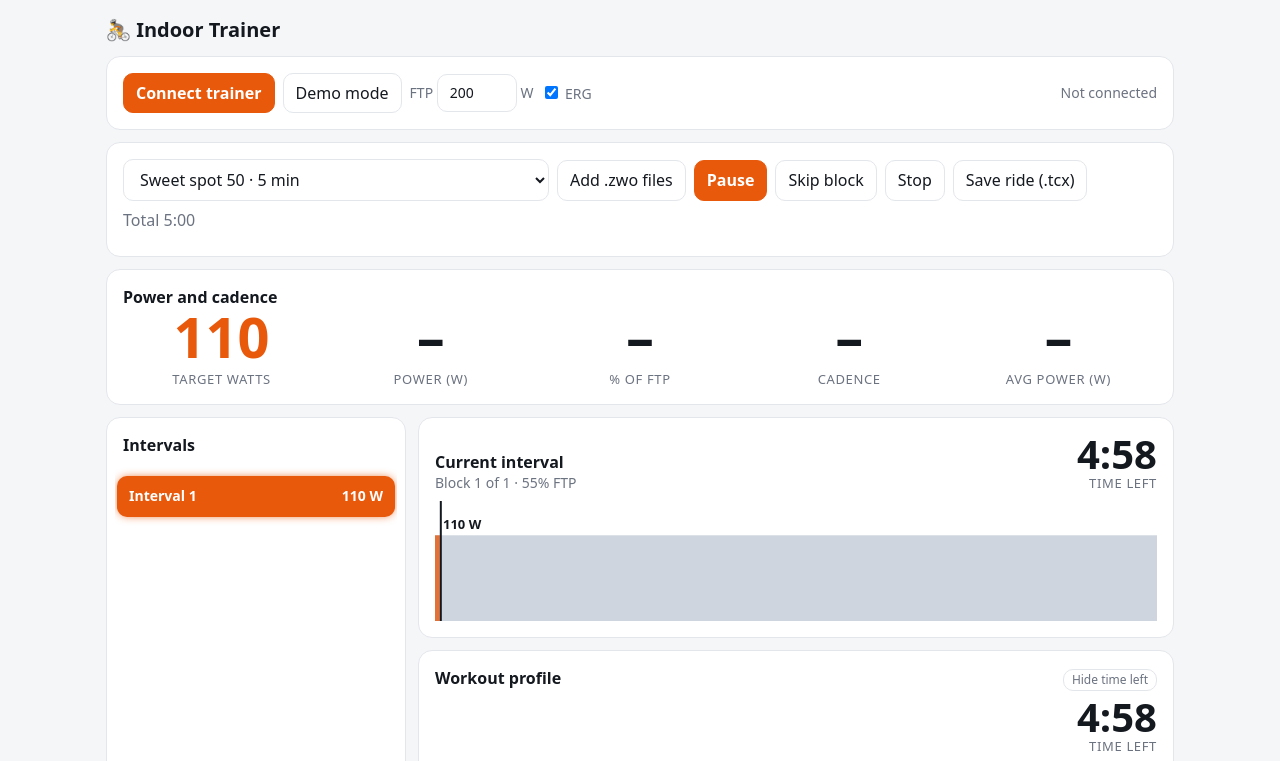
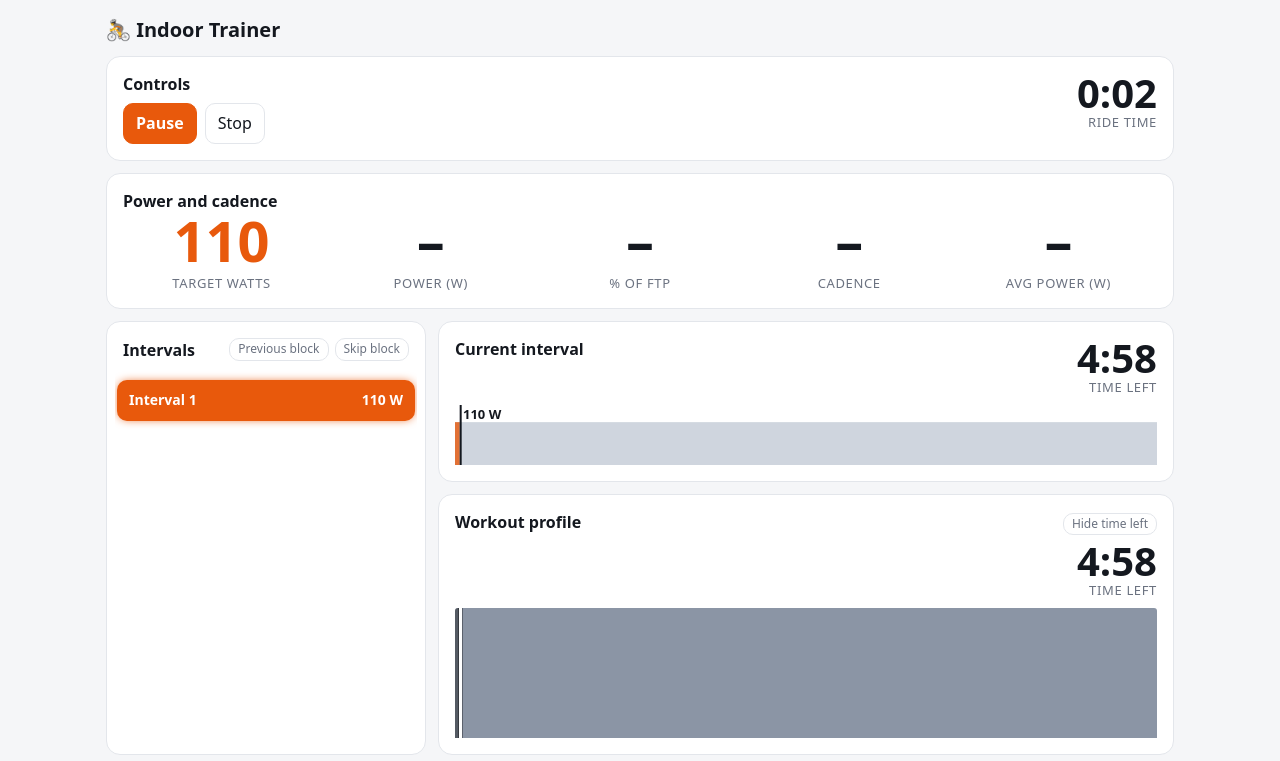
Before and after one commit to zilatel/trainer, a plain HTML site: page index.html in a window 1280 px wide. Both pictures are taken after a click on the button "Start". Shown: the top 761 px of the page. Drawn offline with Linux system fonts and the light colour scheme.

Commit message:
updated lauout and changed controls

```diff
--- a/index.html
+++ b/index.html
@@ -25,9 +25,9 @@ input{width:80px}
 .target .v{color:var(--accent)}
 .tl{display:flex;align-items:flex-end;gap:2px;height:130px;margin-top:8px}
 .tl div{position:relative;background:var(--bar);border-radius:3px 3px 0 0;overflow:hidden;min-width:2px}
-.tl div i{position:absolute;left:0;top:0;bottom:0;background:var(--accent);opacity:.9}
-.tl div.done{background:var(--accent);opacity:.45}
-.tl div b{position:absolute;top:0;bottom:0;width:3px;margin-left:-1px;background:#3b82f6;display:none}
+.tl div i{position:absolute;left:0;top:0;bottom:0;background:rgba(0,0,0,.4)}
+.tl div.done{filter:brightness(.6)}
+.tl div b{position:absolute;top:0;bottom:0;width:3px;margin-left:-1px;background:#fff;box-shadow:0 0 0 1px rgba(0,0,0,.35);display:none}
 .tl div.cur b{display:block}
 .up{list-style:none;margin:8px 0 0;padding:0}
 .up li{display:flex;justify-content:space-between;gap:8px;padding:8px 10px;border-radius:8px;border-bottom:1px solid var(--line);font-variant-numeric:tabular-nums;font-size:14px}
@@ -36,14 +36,14 @@ input{width:80px}
 .up li.now{background:var(--accent);color:#fff;border-color:transparent;font-weight:600;box-shadow:0 0 0 2px var(--accent),0 0 10px var(--accent)}
 .up li.now b,.up li.now .mute{color:#fff}
 .upwrap{position:absolute;left:8px;right:8px;top:44px;bottom:8px;overflow-y:auto;padding:8px 4px 4px}
-.grid{display:grid;grid-template-columns:300px 1fr;gap:12px;align-items:stretch;margin-bottom:12px}
+.grid{display:grid;grid-template-columns:320px 1fr;gap:12px;align-items:stretch;margin-bottom:12px}
 .grid>div>.card:last-child,.grid>.upbox{margin-bottom:0}
 .grid>div{min-width:0}
 .upbox{position:relative;min-height:260px}
 @media (max-width:760px){.grid{grid-template-columns:1fr}.upbox{height:55vh;order:2}}
 .mute{color:var(--mute)}
 .tleft{font-size:40px;font-weight:700;line-height:1;font-variant-numeric:tabular-nums}
-.sm{padding:2px 8px;font-size:12px;margin-left:8px;color:var(--mute)}
+.sm{padding:2px 8px;font-size:12px;margin-left:8px;color:var(--mute);white-space:nowrap}
 .under{color:#e03131}.over{color:#e8a008}.on{color:var(--ok)}
 label{font-size:14px;color:var(--mute)}
 </style>
@@ -51,22 +51,30 @@ label{font-size:14px;color:var(--mute)}
 <body>
 <main>
 <h1>&#128692; Indoor Trainer</h1>
-<div class="card row">
+<div class="card row" id="top1">
   <button class="p" id="conn">Connect trainer</button>
   <button id="demo">Demo mode</button>
   <label>FTP <input id="ftp" type="number" value="200" min="50" max="600"> W</label>
   <label><input type="checkbox" id="erg" checked style="width:auto"> ERG</label>
   <span class="status" id="status">Not connected</span>
 </div>
-<div class="card row">
+<div class="card row" id="top2">
   <select id="wo"></select>
   <button id="add">Add .zwo files</button><input type="file" id="file" accept=".zwo,.xml" multiple hidden>
-  <button class="p" id="go">Start</button>
-  <button id="skip">Skip block</button>
-  <button id="reset">Stop</button>
-  <button id="save" disabled>Save ride (.tcx)</button>
   <span class="mute" id="total"></span>
-  <div class="mute" id="desc" style="font-size:13px;width:100%"></div>
+  <div id="descbox" style="width:100%"><strong>Description</strong>
+    <div class="mute" id="desc" style="font-size:13px"></div></div>
+</div>
+<div class="card">
+  <div class="row" style="justify-content:space-between;align-items:flex-start">
+    <div><strong>Controls</strong>
+      <div class="row" style="margin-top:8px">
+        <button class="p" id="go">Start</button>
+        <button id="reset">Stop</button>
+      </div>
+    </div>
+    <div style="text-align:right"><div class="tleft" id="ride">0:00</div><div class="mute" style="font-size:13px;text-transform:uppercase;letter-spacing:.05em">Ride time</div></div>
+  </div>
 </div>
 <div class="card">
   <strong id="blockname">Power and cadence</strong>
@@ -80,13 +88,13 @@ label{font-size:14px;color:var(--mute)}
 </div>
 <div class="grid">
 <div class="card upbox">
-  <strong>Intervals</strong>
+  <div class="row" style="justify-content:space-between;align-items:center;flex-wrap:nowrap"><strong>Intervals</strong><div class="row" style="gap:6px;flex-wrap:nowrap"><button class="sm" id="prev" style="margin:0">Previous block</button><button class="sm" id="skip" style="margin:0">Skip block</button></div></div>
   <div class="upwrap" id="upwrap"><ul class="up" id="up"></ul></div>
 </div>
 <div>
 <div class="card">
-  <div class="row" style="justify-content:space-between;align-items:flex-end"><div><strong>Current interval</strong><div class="mute" id="ivt" style="font-size:14px"></div></div><div style="text-align:right"><div class="tleft" id="left">&#8211;</div><div class="mute" style="font-size:13px;text-transform:uppercase;letter-spacing:.05em">Time left</div></div></div>
-  <canvas id="ivc" style="width:100%;height:120px;display:block;margin-top:8px"></canvas>
+  <div class="row" style="justify-content:space-between;align-items:flex-start"><div><strong>Current interval</strong><div class="mute" id="ivt" style="font-size:14px"></div></div><div style="text-align:right"><div class="tleft" id="left">&#8211;</div><div class="mute" style="font-size:13px;text-transform:uppercase;letter-spacing:.05em">Time left</div></div></div>
+  <canvas id="ivc" style="width:100%;height:60px;display:block;margin-top:8px"></canvas>
 </div>
 <div class="card">
   <div class="row" style="justify-content:space-between;align-items:flex-start"><strong>Workout profile</strong><div style="text-align:right"><button class="sm" id="tgl" style="margin:0 0 6px">Hide time left</button><div id="ttbox"><div class="tleft" id="tleft">&#8211;</div><div class="mute" style="font-size:13px;text-transform:uppercase;letter-spacing:.05em">Time left</div></div></div></div>
@@ -96,6 +104,13 @@ label{font-size:14px;color:var(--mute)}
 </div>
 <p class="mute" style="font-size:13px">Web Bluetooth needs Chrome, Edge or Opera on desktop or Android (not Safari/iOS) and a trainer that supports FTMS. Without a trainer, use Demo mode.</p>
 </main>
+<div id="dlg" style="display:none;position:fixed;inset:0;background:rgba(0,0,0,.55);z-index:50;align-items:center;justify-content:center;padding:16px">
+  <div class="card" style="max-width:380px;margin:0">
+    <strong>Save your ride?</strong>
+    <p class="mute" style="margin:8px 0 14px">Do you want to save this ride as a .tcx file? You can choose where to save it, then upload it to Strava later.</p>
+    <div class="row" style="justify-content:flex-end"><button id="dcancel">Cancel</button><button id="dno">No, discard</button><button class="p" id="dyes">Yes, save</button></div>
+  </div>
+</div>
 <script>
 const rep=(n,a)=>Array.from({length:n},()=>a).flat();
 const WO={
@@ -176,13 +191,19 @@ $("file").onchange=async e=>{
   if(last){$("wo").value=last;load()}
   if(bad.length)$("total").textContent="Could not read: "+bad.join(", ");
 };
+function zoneColor(b){
+  if(b[0]=="Warm-up"||b[0]=="Cool-down")return"#8b95a5";
+  const p=b[2];
+  return p<56?"#3fae5a":p<76?"#3b82f6":p<91?"#f2c230":p<106?"#f08a24":"#e03131";
+}
+function setTop(h){$("top1").style.display=$("top2").style.display=h?"none":""}
 function load(){
-  S.rec=[];S.sum=0;$("save").disabled=true;$("save").className="";$("desc").textContent=DESC[$("wo").value]||"";S.blocks=WO[$("wo").value];S.i=0;S.el=0;S.run=false;$("go").textContent="Start";
+  S.rec=[];S.sum=0;S.ride=0;$("desc").textContent=DESC[$("wo").value]||"";$("descbox").style.display=DESC[$("wo").value]?"":"none";S.blocks=WO[$("wo").value];S.i=0;S.el=0;S.run=false;setTop(false);$("go").textContent="Start";
   const tot=S.blocks.reduce((a,b)=>a+b[1],0);$("total").textContent="Total "+fmt(tot);
-  const max=Math.max(...S.blocks.map(b=>b[2]));
+  const max=Math.max(...S.blocks.map(b=>b[2])),mn=Math.min(...S.blocks.map(b=>b[2])),hh=p=>max>mn?6+(p-mn)/(max-mn)*94:100;
   $("tl").innerHTML="";
   $("up").innerHTML=S.blocks.map((b,n)=>`<li><span>Interval ${n+1}</span><span><b>${watts(b)} W</b></span></li>`).join("");S.lastI=-1;
-  S.blocks.forEach(b=>{const d=document.createElement("div");d.style.flex=b[1];d.style.height=(b[2]/max*100)+"%";d.title=b[0]+" \u00b7 "+watts(b)+" W";d.innerHTML="<i></i><b></b>";$("tl").append(d)});
+  S.blocks.forEach(b=>{const d=document.createElement("div");d.style.flex=b[1];d.style.height=hh(b[2])+"%";d.style.background=zoneColor(b);d.title=b[0]+" \u00b7 "+watts(b)+" W";d.innerHTML="<i></i><b></b>";$("tl").append(d)});
   render();
 }
 function drawIv(){
@@ -190,7 +211,7 @@ function drawIv(){
   if(!w)return;
   cv.width=w*dpr;cv.height=h*dpr;
   const g=cv.getContext("2d");g.scale(dpr,dpr);
-  $("ivt").textContent=b?`Block ${S.i+1} of ${S.blocks.length} \u00b7 ${b[2]}% FTP`:"";
+  $("ivt").textContent="";
   if(!b)return;
   const cs=getComputedStyle(document.documentElement),col=n=>cs.getPropertyValue(n).trim();
   const tw=watts(b),pts=S.rec.filter(p=>p.b==S.i),max=Math.max(tw*1.4,50,...pts.map(p=>p.w));
@@ -222,6 +243,7 @@ function render(){
   const b=S.blocks[S.i];
   $("avg").textContent=S.rec.length?Math.round(S.sum/S.rec.length):"\u2013";
   $("tleft").textContent=fmt(S.blocks.reduce((a,b,n)=>a+(n>S.i?b[1]:n==S.i?b[1]-S.el:0),0));
+  $("ride").textContent=fmt(S.ride);
   [...$("tl").children].forEach((d,n)=>{d.className=n<S.i?"done":n==S.i?"cur":"";d.firstChild.style.width=n==S.i?(S.el/b[1]*100)+"%":"0";d.lastChild.style.left=n==S.i?(S.el/b[1]*100)+"%":"0"});
   if(!b){drawIv();$("ivt").textContent="Workout complete \ud83c\udf89";$("tw").textContent="\u2013";$("left").textContent="\u2013";upd();return}
 
@@ -235,18 +257,29 @@ function setTarget(){const b=S.blocks[S.i];if(b&&$("erg").checked){const w=watts
 function tick(){
   if(!S.run)return;const b=S.blocks[S.i];if(!b)return;
   if(S.sim){S.pw=Math.max(0,Math.round(watts(b)+(Math.random()-.5)*20));S.cad=88+Math.random()*6}
-  if(S.pw!=null){S.sum+=S.pw;S.rec.push({t:Date.now(),w:S.pw,c:S.cad,b:S.i,e:S.el});$("save").disabled=false}
-  S.el++;
-  if(S.el>=b[1]){S.i++;S.el=0;if(!S.blocks[S.i]){S.run=false;$("go").textContent="Start";$("save").className="p";$("total").textContent="Workout complete \u2013 save your ride"}else setTarget()}
+  if(S.pw!=null){S.sum+=S.pw;S.rec.push({t:Date.now(),w:S.pw,c:S.cad,b:S.i,e:S.el})}
+  S.ride++;S.el++;
+  if(S.el>=b[1]){S.i++;S.el=0;if(!S.blocks[S.i]){S.run=false;setTop(false);$("go").textContent="Start";$("total").textContent="Workout complete \u2013 press Stop to save your ride"}else setTarget()}
   render();
 }
 $("go").onclick=()=>{
   if(!S.blocks[S.i]){load()}
-  S.run=!S.run;$("go").textContent=S.run?"Pause":"Resume";
-  if(S.run){setTarget();send([0x07])}
+  S.run=!S.run;if(S.run)setTop(true);$("go").textContent=S.run?"Pause":"Resume";
+  if(S.run){send([0x07]);setTarget()}else send([0x08,0x02])
 };
 $("skip").onclick=()=>{if(S.blocks[S.i]){S.i++;S.el=0;setTarget();render()}};
-$("reset").onclick=load;$("wo").onchange=load;$("ftp").onchange=()=>{load()};
+$("prev").onclick=()=>{if(!S.blocks.length)return;S.i=Math.max(0,Math.min(S.i,S.blocks.length)-1);S.el=0;setTarget();render()};
+$("reset").onclick=async()=>{
+  const was=S.run;let saved=null;
+  if(S.rec.length){
+    S.run=false;
+    const a=await ask();
+    if(a==="cancel"){S.run=was;return}
+    if(a==="save"){if(!(await saveRide())){S.run=was;return}saved=$("total").textContent}
+  }
+  send([0x08,0x01]);load();
+  if(saved)$("total").textContent=saved;
+};$("wo").onchange=load;$("ftp").onchange=()=>{load()};
 $("erg").onchange=setTarget;
 $("demo").onclick=()=>{S.sim=!S.sim;$("demo").textContent=S.sim?"Stop demo":"Demo mode";$("status").textContent=S.sim?"Demo mode (simulated power)":"Not connected";if(!S.sim){S.pw=S.cad=null}render()};
 
@@ -308,15 +341,24 @@ function zip(name,str){
   e.setUint32(0,0x06054b50,true);e.setUint16(8,1,true);e.setUint16(10,1,true);e.setUint32(12,46+nb.length,true);e.setUint32(16,30+nb.length+d.length,true);
   return new Blob([lh,nb,d,ch,nb,e],{type:"application/zip"});
 }
-$("save").onclick=async()=>{
-  if(!S.rec.length)return;
+async function saveRide(){
+  if(!S.rec.length)return false;
   const base="ride-"+iso(S.rec[0].t).slice(0,16).replace(/[:T]/g,"-"),tcx=buildTcx();
+  if(window.showSaveFilePicker){
+    try{
+      const h=await showSaveFilePicker({suggestedName:base+".tcx",types:[{description:"TCX ride file",accept:{"application/xml":[".tcx"]}}]});
+      const w=await h.createWritable();await w.write(tcx);await w.close();
+      $("total").textContent="Saved "+h.name;return true;
+    }catch(e){if(e&&e.name==="AbortError")return false}
+  }
   try{
     const dl=window.claude&&await claude.use("downloads");
     if(dl){await dl.save({filename:base+".zip",data:zip(base+".tcx",tcx)});$("total").textContent="Saved \u2013 unzip it and upload the .tcx to Strava"}
-    else{const a=document.createElement("a");a.href=URL.createObjectURL(new Blob([tcx],{type:"application/xml"}));a.download=base+".tcx";a.click()}
-  }catch(e){if(!e||e.code!=="declined")$("total").textContent="Could not save: "+((e&&e.message)||e)}
-};
+    else{const a=document.createElement("a");a.href=URL.createObjectURL(new Blob([tcx],{type:"application/xml"}));a.download=base+".tcx";a.click();$("total").textContent="Saved to your downloads"}
+    return true;
+  }catch(e){if(!e||e.code!=="declined")$("total").textContent="Could not save: "+((e&&e.message)||e);return false}
+}
+function ask(){return new Promise(r=>{const d=$("dlg");d.style.display="flex";const done=v=>{d.style.display="none";r(v)};$("dyes").onclick=()=>done("save");$("dno").onclick=()=>done("discard");$("dcancel").onclick=()=>done("cancel")})}
 $("tgl").onclick=()=>{const h=$("ttbox").style.display=="none";$("ttbox").style.display=h?"":"none";$("tgl").textContent=h?"Hide time left":"Show time left"};
 S.timer=setInterval(tick,1000);
 load();
```
